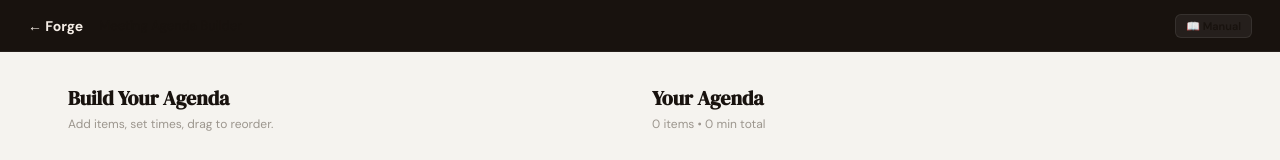
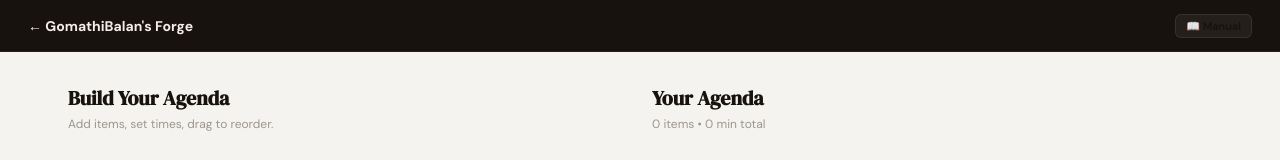
Before and after one commit to gomsb143/gb-forge, a plain HTML site: page meeting-agenda-builder.html in a window 1280 px wide. Shown: the top 160 px of the page. Drawn offline with nearby package versions, Linux system fonts and the light colour scheme.

Commit message:
Update navigation link text in meeting agenda builder

```diff
--- a/meeting-agenda-builder.html
+++ b/meeting-agenda-builder.html
@@ -175,7 +175,7 @@
 <!-- NAV -->
 <nav class="nav">
   <div class="nav-left">
-    <a href="index.html" class="nav-back">← Forge</a>
+    <a href="index.html" class="nav-back">← GomathiBalan's Forge</a>
     <div class="nav-title">Meeting Agenda Builder</div>
   </div>
   <div class="nav-right">
```
